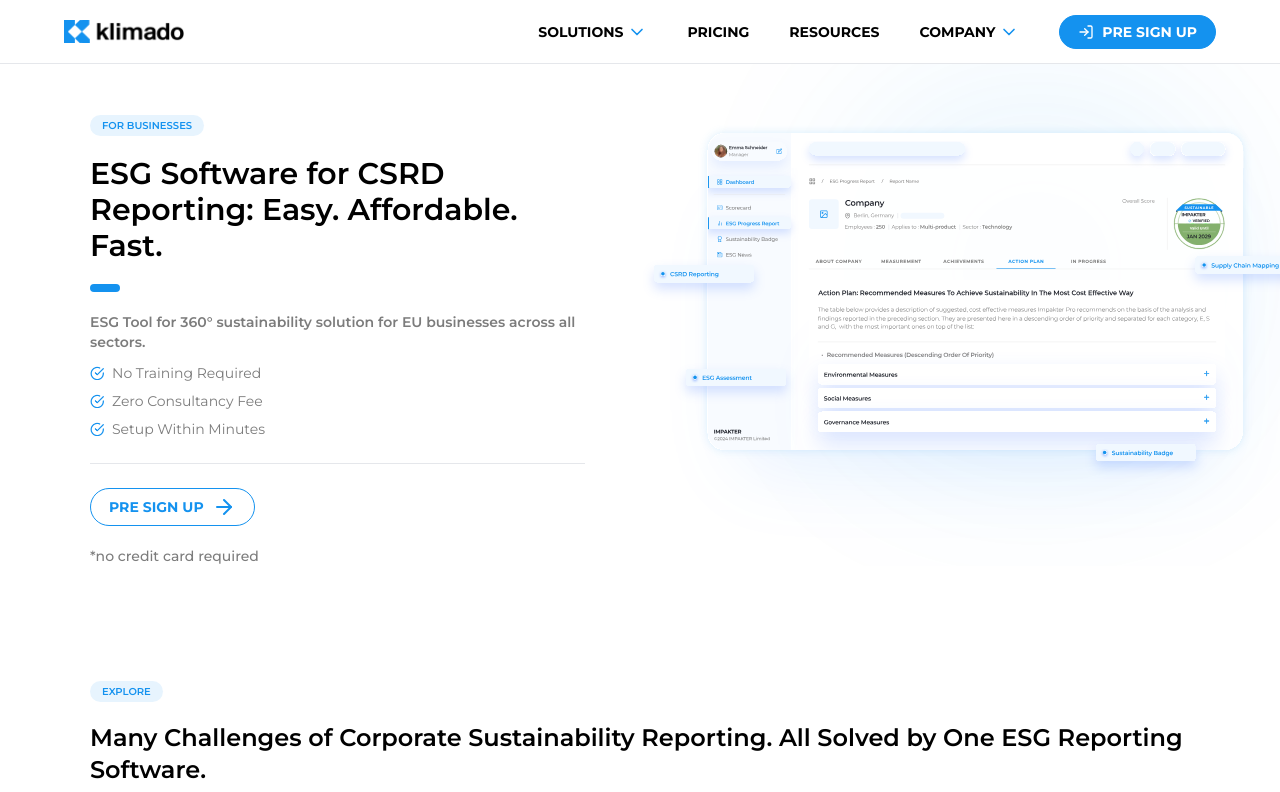
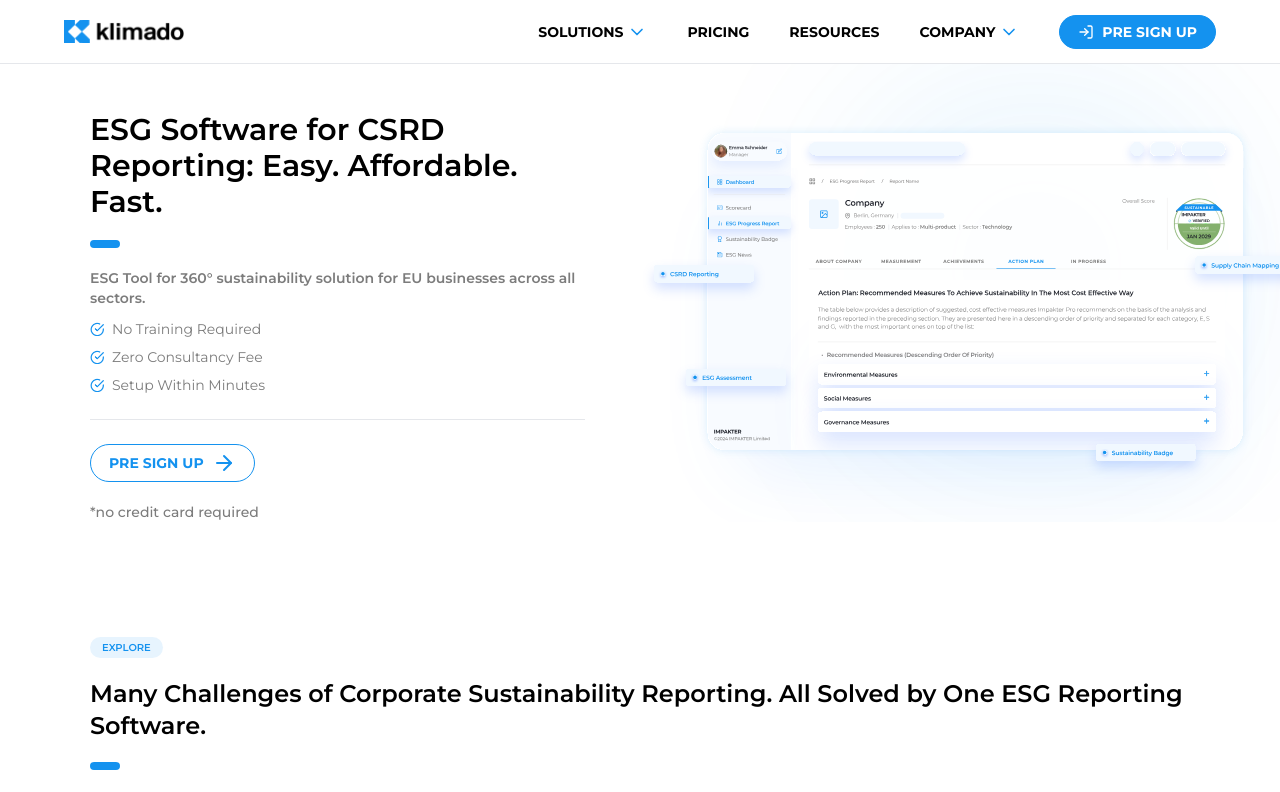
Before and after one commit to RaoAkif/Klimado, a Next.js app: page / in a window 1280 px wide. Shown: the top 792 px of the page. Built offline with nearby package versions, Linux system fonts and the light colour scheme.

Commit message:
Update hero.tsx

```diff
--- a/src/app/(routes)/components/hero.tsx
+++ b/src/app/(routes)/components/hero.tsx
@@ -6,7 +6,6 @@
 import Modal from '@/components/ui/Modal';
 import Line from '@/components/ui/line';
 import DividerSlim from '@/components/ui/divider-slim';
-import Badge from '@/components/ui/badge';
 
 export default function Hero() {
   const [isModalOpen, setIsModalOpen] = useState(false);
@@ -23,9 +22,6 @@
         />
 
         <div className="flex flex-col items-center text-center gap-y-3 md:gap-y-5 lg:text-start lg:items-start w-full lg:w-[45%]">
-          <div>
-            <Badge>For Businesses</Badge>
-          </div>
           <h1 className="h1-content">
             ESG Software for CSRD Reporting: Easy. Affordable. Fast.
           </h1>
```
